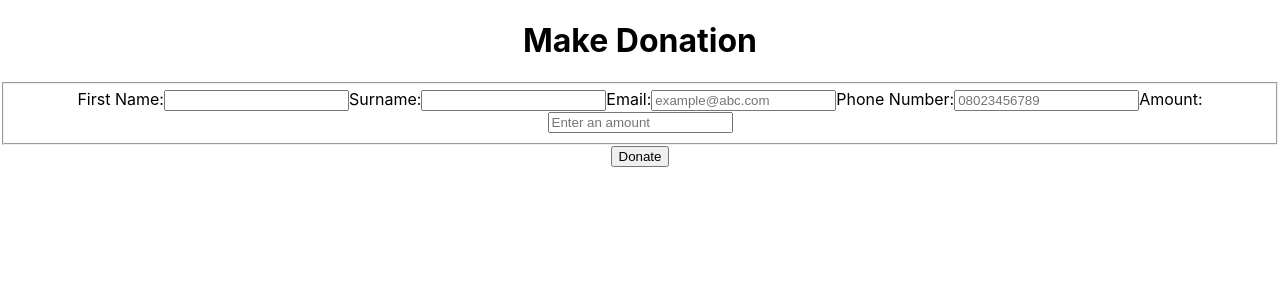
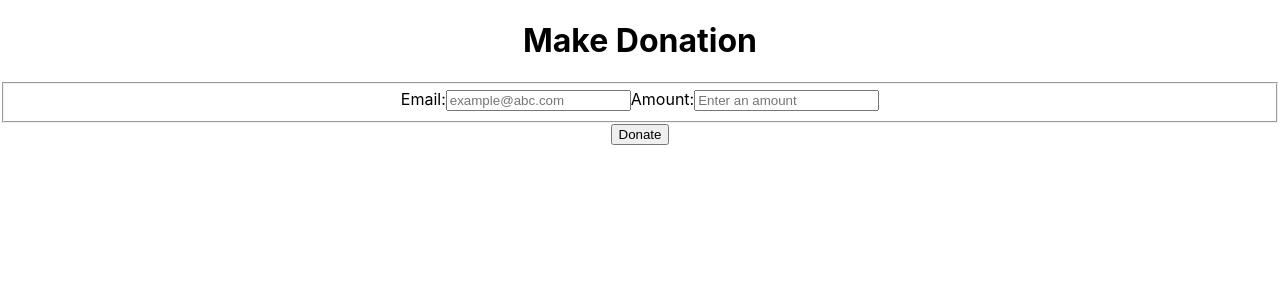
Before and after one commit to IsraelAdekanye/campaign-clent, a React (Create React App) app: page / in a window 1280 px wide. Shown: the top 300 px of the page. Built offline with nearby package versions, Linux system fonts and the light colour scheme.

Commit message:
added donation component

```diff
--- a/src/components/Donate.js
+++ b/src/components/Donate.js
@@ -7,7 +7,7 @@ const Donate = () => {
     const [email, setEmail] = useState('');
     const [phoneNumber, setPhoneNumber] = useState('');
     const [amount, setAmount] = useState('');
-    const [data, setData] = useState([]);
+    const [redirectURL, setURL] = useState('');
     const [submitted, setStatus] = useState(false);
 
 
@@ -18,7 +18,7 @@ const Donate = () => {
             {firstName, lastName, email, phoneNumber, amount})
           .then(res => {
             if (res.status === 200) {
-              console.log(res.data);
+              window.location.replace(`${res.data}`)
             }
          })
           .catch((error)=> {
@@ -35,21 +35,21 @@ const Donate = () => {
         <h1 className='registerH1'> Make Donation</h1>
         <fieldset>
 
-        <label>First Name:</label>
+        {/* <label>First Name:</label>
         <input type="text" id="name" name="user_name"
         onChange={e => setFirstName(e.target.value.trim())} value={firstName} required/>
 
         <label>Surname:</label>
         <input type="text" id="name" name="user_name"
-        onChange={e => setLastName(e.target.value.trim())} value={lastName} required/>
+        onChange={e => setLastName(e.target.value.trim())} value={lastName} required/> */}
 
         <label>Email:</label>
         <input type="email" id="mail" name="user_email" placeholder='example@abc.com'
         onChange={e => setEmail(e.target.value.trim())} value={email} required/>
 
-        <label>Phone Number:</label>
+        {/* <label>Phone Number:</label>
         <input type="tel" id="phone" name="phone" placeholder='08023456789' pattern="[0]{1}[0-9]{10}"
-        onChange={e => setPhoneNumber(e.target.value.trim())} value={phoneNumber} required/>
+        onChange={e => setPhoneNumber(e.target.value.trim())} value={phoneNumber} required/> */}
 
         <label>Amount:</label>
         <input type="text" id="amount" name="user_email" placeholder='Enter an amount'
```
